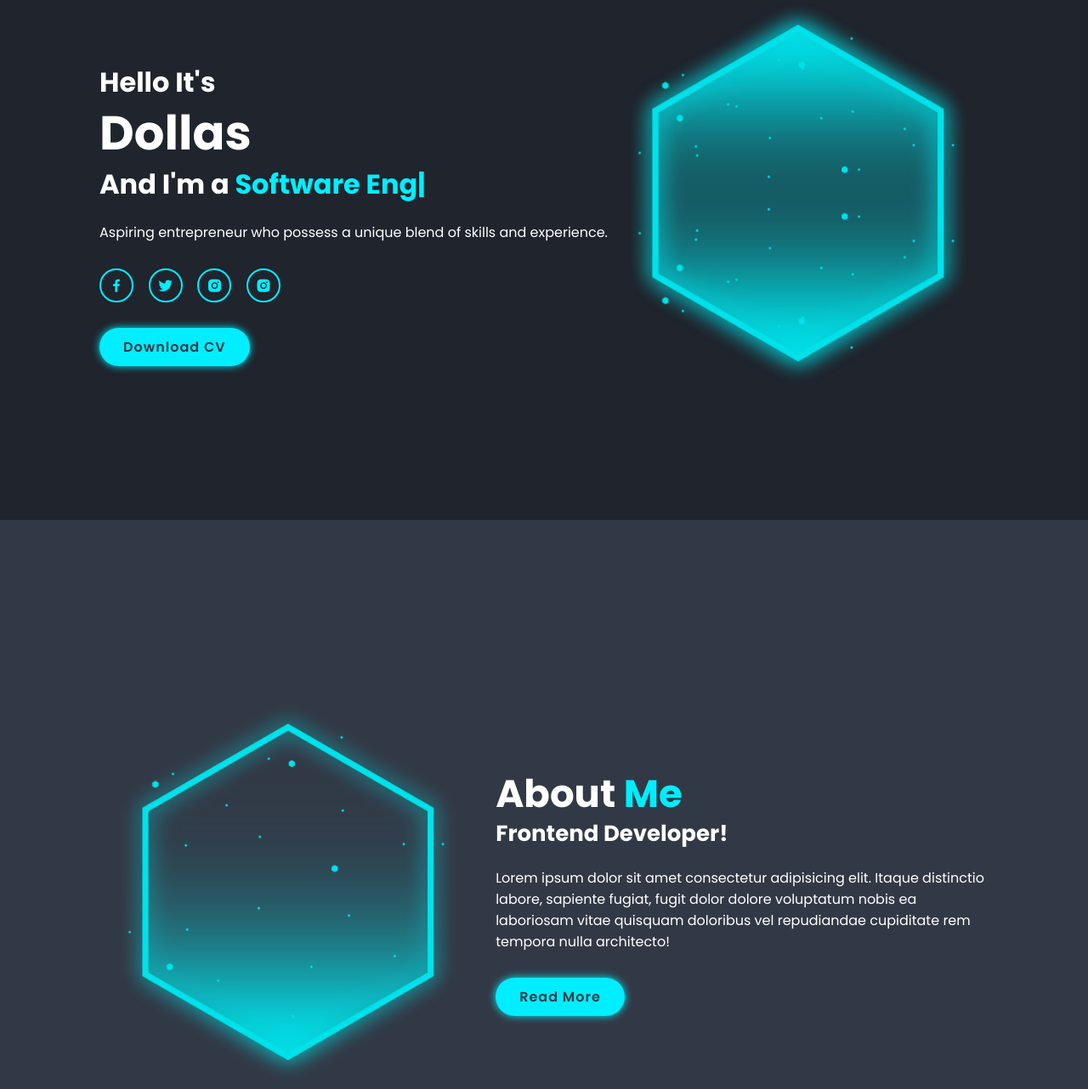
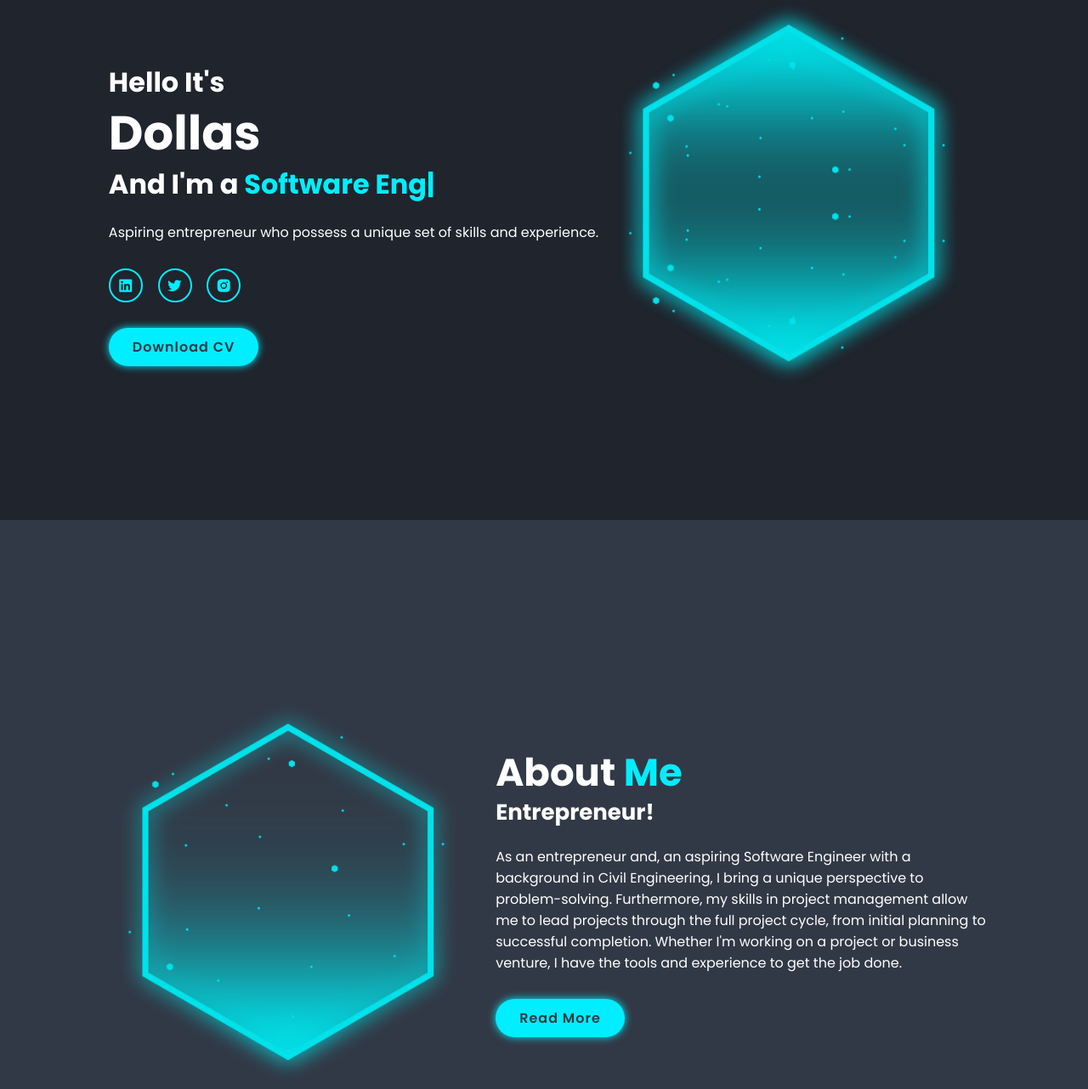
Before and after one commit to D01145/D01145.github.io, a plain HTML site: page index.html in a window 1280 px wide. Shown: the part 188-1470 px from the top of the page at 85% size. Drawn offline with nearby package versions, Linux system fonts and the light colour scheme.

Commit message:
Update index.html

```diff
--- a/index.html
+++ b/index.html
@@ -38,12 +38,11 @@
             <h3> Hello It's</h3>
             <h1>Dollas</h1>
             <h3>And I'm a <span class="multiple-text"></span></h3>
-            <p>Aspiring entrepreneur who possess a unique blend
+            <p>Aspiring entrepreneur who possess a unique set
                 of skills and experience.</p>
             <div class="social-media">
-                <a href="#"><i class='bx bxl-facebook'></i></a>
+                <a href="#"><i class='bx bxl-linkedin-square'></i></a>
                 <a href="#"><i class='bx bxl-twitter'></i></a>
-                <a href="#"><i class='bx bxl-instagram-alt'></i></a>
                 <a href="#"><i class='bx bxl-instagram-alt'></i></a>
             </div>
             <a href="#" class="btn">Download CV</a>
@@ -62,9 +61,11 @@
 
         <div class="about-content">
             <h2 class="heading"> About <span>Me</span></h2>
-            <h3>Frontend Developer!</h3>
-            <p>Lorem ipsum dolor sit amet consectetur adipisicing elit. Itaque distinctio labore,
-                sapiente fugiat, fugit dolor dolore voluptatum nobis ea laboriosam vitae quisquam doloribus vel repudiandae cupiditate rem tempora nulla architecto!</p>
+            <h3>Entrepreneur!</h3>
+            <p>As an entrepreneur and, an aspiring Software Engineer with a background in Civil Engineering,
+                I bring a unique perspective to problem-solving. Furthermore, my skills in project management allow me to lead
+                projects through the full project cycle, from initial planning to successful completion.
+                Whether I'm working on a project or business venture, I have the tools and experience to get the job done.</p>
             <a href="#" class="btn">Read More</a>
         </div>
     </section>
```
